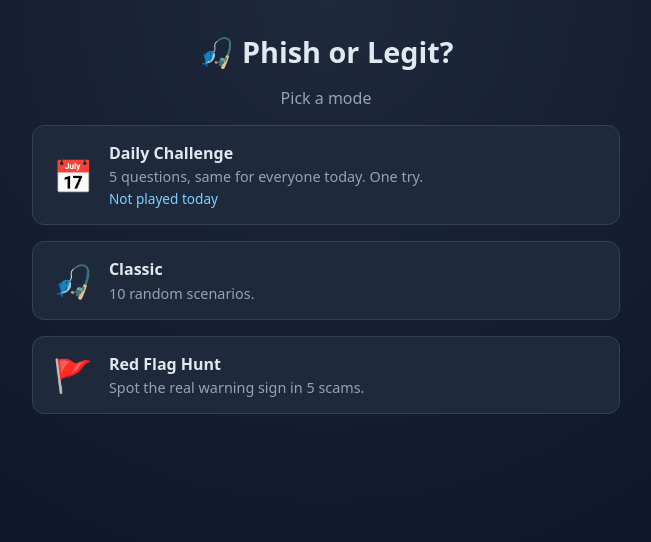
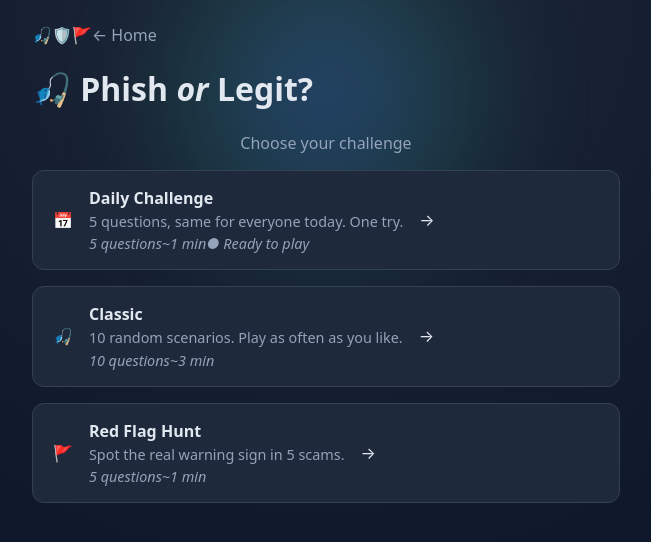
Before and after one commit to 1m33mam31/phish-or-legit, a React (Vite) app: page / in a window 1280 px wide. Both pictures are taken after a click on the button "Start playing →". Shown: the top 542 px of the page, without its empty margins (314-965 px from the left). Built offline with nearby package versions, Linux system fonts and the light colour scheme.

Commit message:
Fun animated mode menu

```diff
--- a/src/App.jsx
+++ b/src/App.jsx
@@ -11,18 +11,24 @@ const MODES = {
     emoji: "📅",
     desc: "5 questions, same for everyone today. One try.",
     size: 5,
+    time: "~1 min",
+    accent: "blue",
   },
   classic: {
     label: "Classic",
     emoji: "🎣",
-    desc: "10 random scenarios.",
+    desc: "10 random scenarios. Play as often as you like.",
     size: 10,
+    time: "~3 min",
+    accent: "green",
   },
   hunt: {
     label: "Red Flag Hunt",
     emoji: "🚩",
     desc: "Spot the real warning sign in 5 scams.",
     size: 5,
+    time: "~1 min",
+    accent: "red",
   },
 };
 
@@ -58,6 +64,13 @@ function shuffle(list, rand = Math.random) {
 
 function todayKey() {
   return new Date().toLocaleDateString("en-CA"); // YYYY-MM-DD
+}
+
+function untilTomorrow() {
+  const now = new Date();
+  const next = new Date(now.getFullYear(), now.getMonth(), now.getDate() + 1);
+  const mins = Math.ceil((next - now) / 60000);
+  return `${Math.floor(mins / 60)}h ${mins % 60}m`;
 }
 
 function load(key, fallback) {
@@ -330,29 +343,49 @@ export default function App() {
   // ---------- Menu ----------
   if (!mode) {
     return (
-      <main className="app">
-        <h1 className="title">🎣 Phish or Legit?</h1>
-        <p className="subtitle">Pick a mode</p>
+      <main className="app menu">
+        <div className="glow" />
+        <span className="float f1" aria-hidden="true">🎣</span>
+        <span className="float f2" aria-hidden="true">🛡️</span>
+        <span className="float f3" aria-hidden="true">🚩</span>
+
+        <button className="back" onClick={() => setStarted(false)}>
+          ← Home
+        </button>
+        <h1 className="menu-title">
+          <span className="bounce">🎣</span> Phish <em>or</em> Legit?
+        </h1>
+        <p className="subtitle">Choose your challenge</p>
+
         <div className="modes">
-          {Object.entries(MODES).map(([key, m]) => {
-            const badge =
-              key === "daily"
-                ? playedToday
-                  ? `Today: ${daily.score}/${m.size} ✓`
-                  : "Not played today"
-                : "";
+          {Object.entries(MODES).map(([key, m], i) => {
+            let status = null;
+            if (key === "daily") {
+              status = playedToday
+                ? {
+                    cls: "tag-done",
+                    text: `✓ ${daily.score}/${m.size} · new set in ${untilTomorrow()}`,
+                  }
+                : { cls: "tag-new", text: "● Ready to play" };
+            }
             return (
               <button
                 key={key}
-                className="mode-card"
+                className={`mode-card ${m.accent}`}
+                style={{ animationDelay: `${i * 0.1}s` }}
                 onClick={() => startMode(key)}
               >
-                <span className="mode-emoji">{m.emoji}</span>
+                <span className="mode-icon">{m.emoji}</span>
                 <span className="mode-text">
                   <strong>{m.label}</strong>
                   <span>{m.desc}</span>
-                  {badge && <em>{badge}</em>}
+                  <span className="mode-tags">
+                    <i>{m.size} questions</i>
+                    <i>{m.time}</i>
+                    {status && <i className={status.cls}>{status.text}</i>}
+                  </span>
                 </span>
+                <span className="mode-go">→</span>
               </button>
             );
           })}
```
